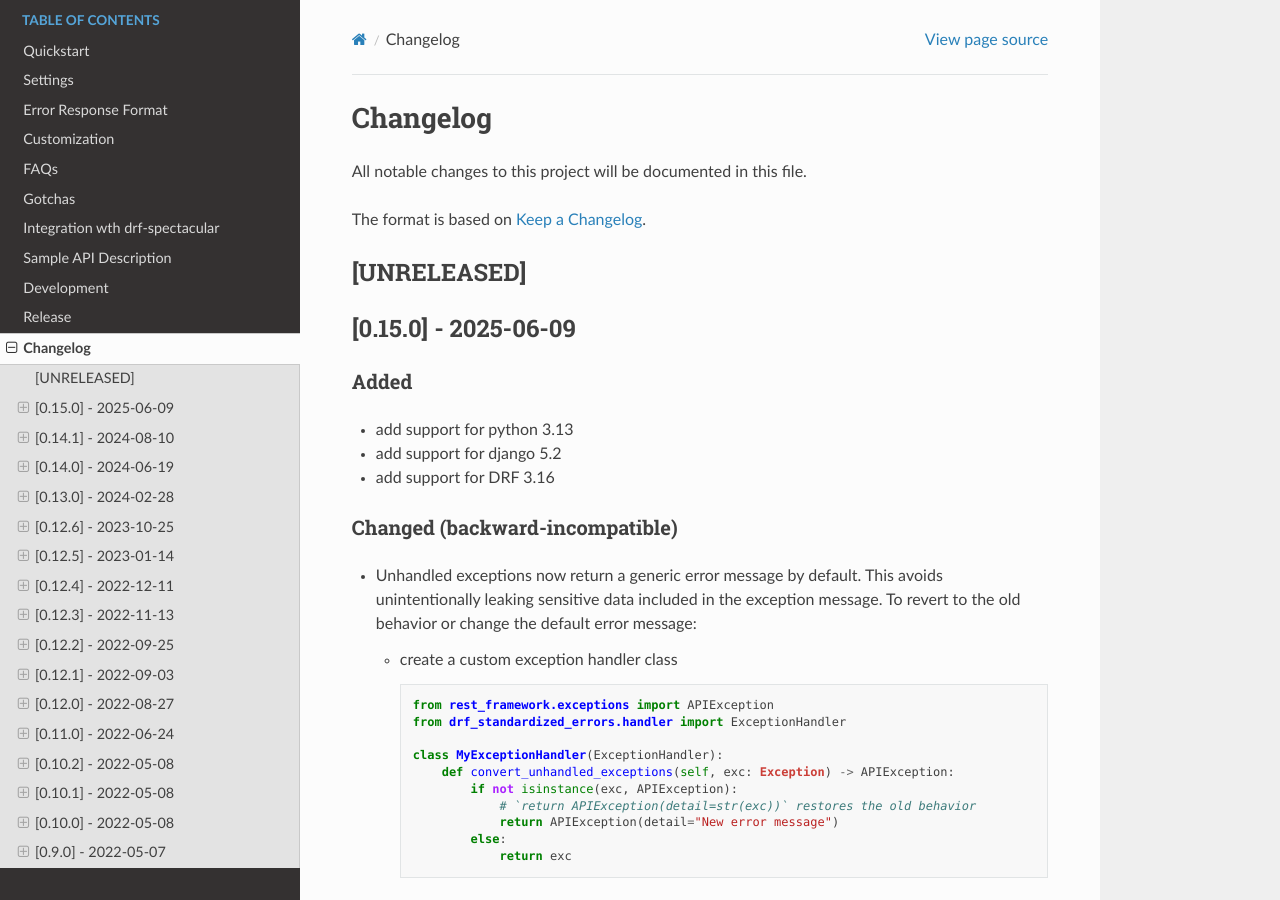
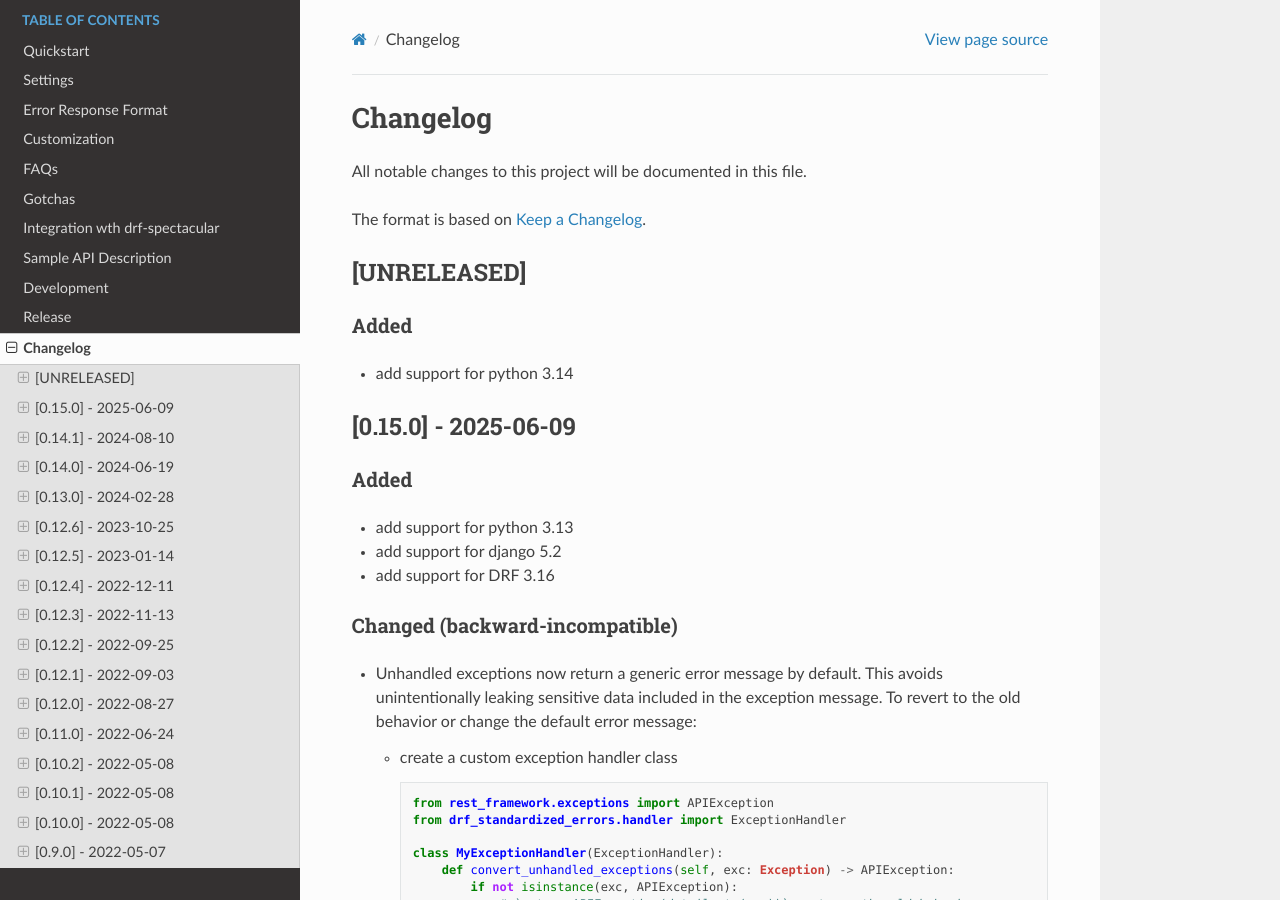
Before and after one commit to ghazi-git/drf-standardized-errors, a Sphinx documentation site: the page built from docs/changelog.md, in a window 1280 px wide and 900 px high. Built offline with Sphinx 7.4.7 and the Read the Docs theme 3.1.0, drawn with Linux system fonts in a browser that asks for light colours.

Commit message:
test against python 3.14

```diff
--- a/docs/changelog.md
+++ b/docs/changelog.md
@@ -5,6 +5,8 @@ All notable changes to this project will be documented in this file.
 The format is based on [Keep a Changelog](https://keepachangelog.com/en/1.0.0/).
 
 ## [UNRELEASED]
+### Added
+- add support for python 3.14
 
 ## [0.15.0] - 2025-06-09
 ### Added
--- a/pyproject.toml
+++ b/pyproject.toml
@@ -23,6 +23,7 @@ classifiers = [
     "Programming Language :: Python :: 3.11",
     "Programming Language :: Python :: 3.12",
     "Programming Language :: Python :: 3.13",
+    "Programming Language :: Python :: 3.14",
 ]
 dynamic = ["version", "description"]
 requires-python = ">=3.8"
```
Also changed, not shown: 2 other files.
